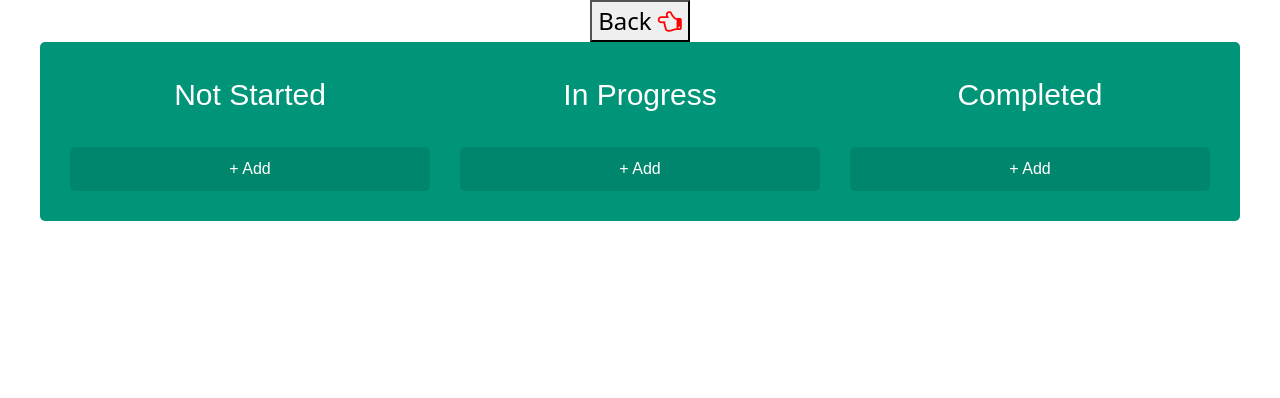
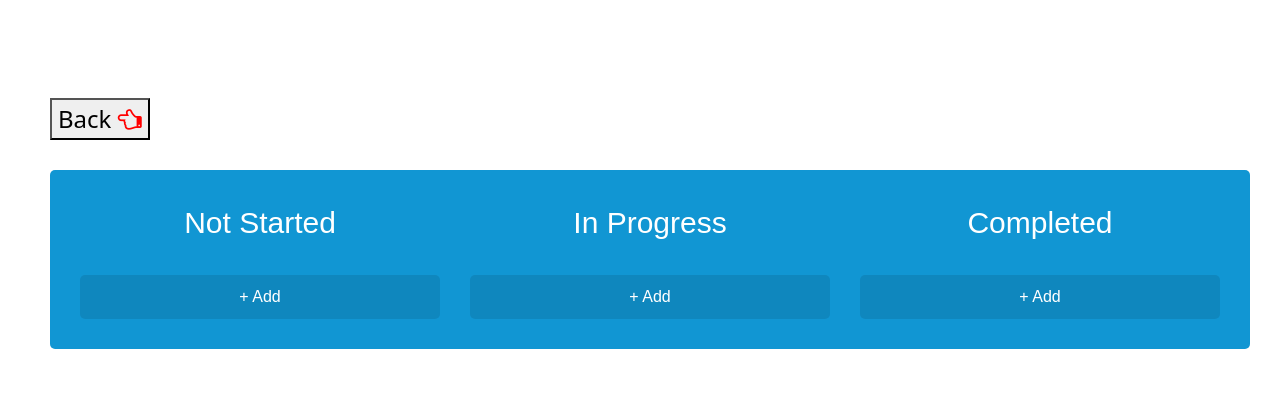
Before and after one commit to NADUN-TILAN/MSS-HLMS, a PHP site: page /lock/Main/kanban.php in a window 1280 px wide. Shown: the top 398 px of the page. Run offline with PHP 8.4, Linux system fonts and the light colour scheme.

Commit message:
kanban & dashboard

```diff
--- a/Main/includes/sidebar.php
+++ b/Main/includes/sidebar.php
@@ -30,6 +30,7 @@
                 </p>
               </a>
             </li>
+            <?php if ($_SESSION['utype'] == 0) : ?>
               <li class="nav-item">
                 <a href="kanban.php" class="nav-link">
                   <i class="nav-icon fas fa-regular fa-check"></i>
@@ -38,6 +39,7 @@
                   </p>
                 </a>
               </li>
+            <?php endif; ?>
             <?php if ($_SESSION['utype'] == 1) : ?>
 
               <!--Subadmins--->
--- a/Main/kanban.php
+++ b/Main/kanban.php
@@ -9,10 +9,11 @@
 	<link href="https://cdn.jsdelivr.net/npm/bootstrap@5.2.3/dist/css/bootstrap.min.css" rel="stylesheet" integrity="sha384-rbsA2VBKQhggwzxH7pPCaAqO46MgnOM80zW1RWuH61DGLwZJEdK2Kadq2F9CUG65" crossorigin="anonymous">
 	<link rel="stylesheet" href="https://cdnjs.cloudflare.com/ajax/libs/font-awesome/4.7.0/css/font-awesome.min.css">
 </head>
-<body>
+<body style="padding:50px; padding-rihgt: 50px;">
 	<center>
-	<button onclick="window.location.href='./dashboard.php';" style="font-size:24px">Back <i style="color: red;" class="fa fa-hand-o-left"></i></button>
-	<div class="kanban">
+		<br> <br>
+	<button onclick="window.location.href='./dashboard.php';" style="font-size:24px; float:left;">Back <i style="color: red;" class="fa fa-hand-o-left"></i></button> <br> <br> <br>
+	<div class="kanban" style="background-color:#1196d3;">
 		<!-- <div class="kanban__column">
 			<div class="kanban__column-title">Not Started</div>
 			<div class="kanban__items">
--- a/css/main.css
+++ b/css/main.css
@@ -2,7 +2,7 @@
 	display: flex;
 	padding: 30px;
 	width: 1200px;
-	background: #009578;
+	background: #1196d3;
 	border-radius: 5px;
 }
 
```
Also changed, not shown: images/1.jpg, images/asd.jpg (added). Lines whose indentation alone changed are shown as unchanged.
